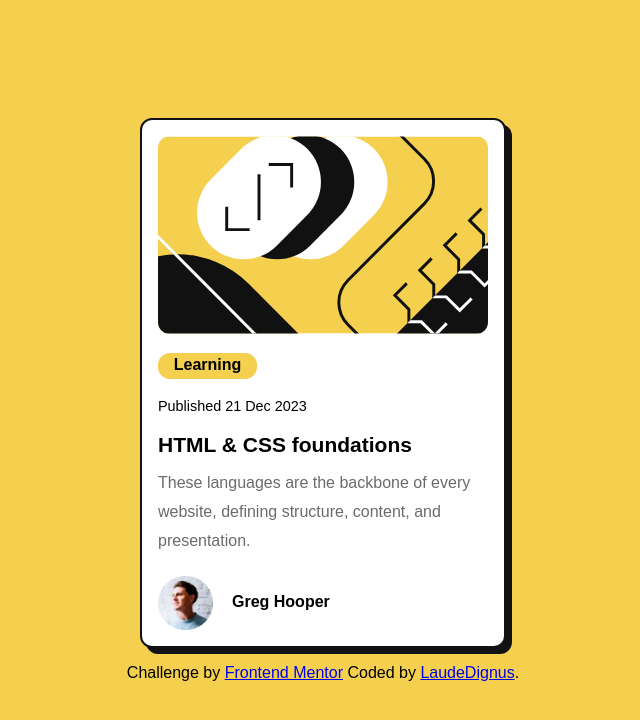
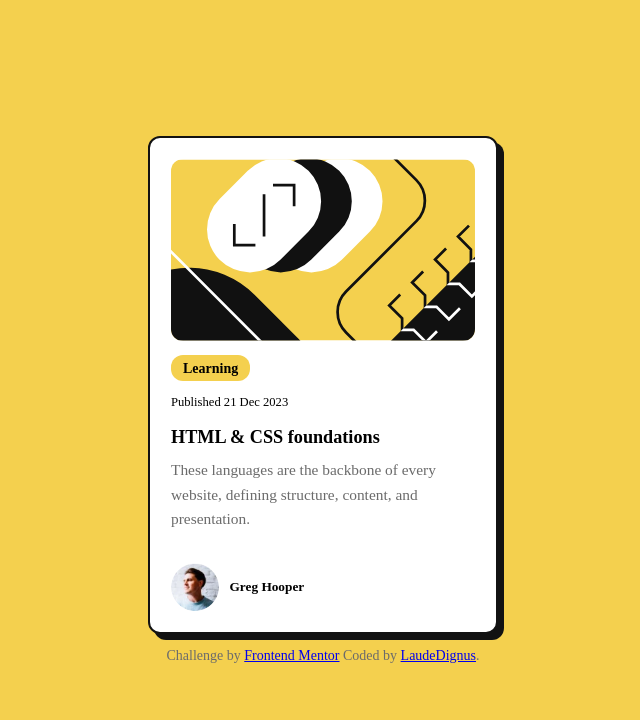
Before and after one commit to LaudeDignus/blog-preview-card, a plain HTML site: page index.html in a window 1280 px wide. Shown: the whole page, without its empty margins (317-957 px from the left). Drawn offline with Linux system fonts and the light colour scheme.

Commit message:
Update footer link to open in a new tab and refine CSS variable definitions for consistency

```diff
--- a/index.html
+++ b/index.html
@@ -44,7 +44,7 @@
         <a href="https://www.frontendmentor.io?ref=challenge" target="_blank"
           >Frontend Mentor</a
         >
-        Coded by <a href="https://github.com/LaudeDignus">LaudeDignus</a>.
+        Coded by <a href="https://github.com/LaudeDignus" target="_blank">LaudeDignus</a>.
       </p>
     </footer>
   </body>
--- a/styles.css
+++ b/styles.css
@@ -1,146 +1,146 @@
-@import url('https://fonts.googleapis.com/css2?family=Figtree:ital,wght@0,300..900;1,300..900&display=swap');
-:root{
+:root {
   --yellow: hsl(47, 88%, 63%);
   --white: hsl(0, 0%, 100%);
   --gray-500: hsl(0, 0%, 42%);
   --gray-950: hsl(0, 0%, 7%);
 
-    --font-figtree: 'Fig Tree', sans-serif;
-    --font-size: 16px;
+  --font-figtree: 'Figtree';
+  --font-size: 14px;
 }
 
 * {
-    margin:0;
-    padding:0;
+  margin: 0;
+  padding: 0;
   box-sizing: border-box;
   font-family: var(--font-figtree);
   font-size: var(--font-size);
 }
 
-body{
+body {
   background-color: var(--yellow);
-    height:100vh;
-    display:flex;
+  min-height: 100vh;
+  display: flex;
   flex-direction: column;
-    justify-content:center;
-    align-items:center;
+  justify-content: center;
+  align-items: center;
 }
 
-main{
-    background-color:var(--white);
-    border:2px solid var(--gray-950);
+main {
+  background-color: var(--white);
+  border: 2px solid var(--gray-950);
   box-shadow: 6px 6px var(--gray-950);
   border-radius: 12px;
-    min-width: 270px;
-    display:flex;
+  width: min(90%, 350px);
+  min-width: 200px;
+  display: flex;
+  justify-content: center;
   align-items: center;
-    justify-content: center;
   margin-bottom: 1rem;
 }
 
-article{
+article {
   display: flex;
   flex-direction: column;
   align-items: center;
-    justify-content: space-around;
-    margin:16px;
-    width:330px;
-    gap:1.2rem;
+  gap: 1.2rem;
+  width: 100%;
+  padding: 1.5rem;
 }
 
-header{
+header {
   display: flex;
   flex-direction: column;
-    align-self: flex-start;
-    justify-content: space-around;
-    gap:19px;
+  align-items: flex-start;
+  gap: 1rem;
+  width: 100%;
 }
 
-header img{
+header img {
   border-radius: 12px;
   width: 100%;
 }
 
-header p{
-    font-size: 1.2rem;
+header p {
+  font-size: 1.1rem;
   font-weight: 800;
   background-color: var(--yellow);
-    width: 30%;
+  padding: 4px 12px;
   border-radius: 12px;
   text-align: center;
-    padding-bottom: 4px;
+  width: fit-content;
 }
 
-header time{
+header time {
   font-size: 0.9rem;
 }
 
 section {
   display: flex;
   flex-direction: column;
-    gap: 12px;
+  gap: 0.75rem;
 }
 
-section h2{
-    font-size:21px;
+section h2 {
+  font-size: 1.3rem;
   font-weight: 700;
 }
+
 section p {
-    color:var(--gray-500);
-    font-weight: 200;
-    line-height: 1.8;
+  color: var(--gray-500);
+  font-weight: 300;
+  line-height: 1.6;
+  font-size: 1.1rem;
 }
 
-#footer-article{
-    display:flex;
+#footer-article {
+  display: flex;
   align-items: center;
   align-self: flex-start;
-    gap:19px;
+  gap: 0.75rem;
+  margin-top: 1rem;
 }
 
-#footer-article p{
-    font-weight: 800;
+#footer-article img {
+  width: 48px;
+  height: 48px;
+  border-radius: 50%;
 }
 
-#footer-article img{
-    width: 55px;
-    height: 55px;
+#footer-article p {
+  font-weight: 800;
+  font-size: 0.95rem;
 }
 
-#footer{
+#footer {
   text-align: center;
+  font-size: 0.85rem;
+  color: var(--gray-500);
 }
 
 @media (max-width: 375px) {
   main {
-        width: 90%;
     margin-bottom: 3rem;
-    }
-
-    header img{
-        width: 100%;
-    }
-
-    article {
-        margin: 12px;
-        gap:3rem;
   }
 
   header p {
     font-size: 1rem;
-        width:50%;
+    width: 60%;
   }
 
   section h2 {
-        font-size: 18px;
+    font-size: 1.1rem;
   }
 
   section p {
-        font-size: 0.9rem;
+    font-size: 0.85rem;
   }
 
   #footer-article img {
-        width: 40px;
-        height: 40px;
+    width: 36px;
+    height: 36px;
+  }
+
+  #footer-article p {
+    font-size: 0.85rem;
   }
 }
```
Lines whose indentation alone changed are shown as unchanged.
